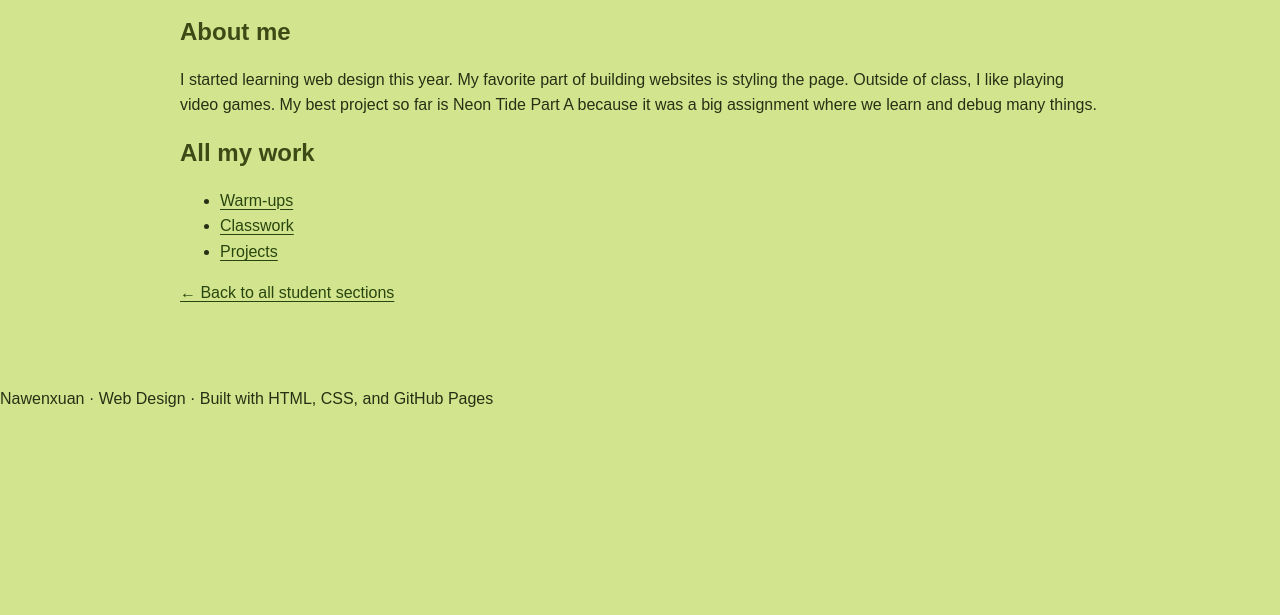
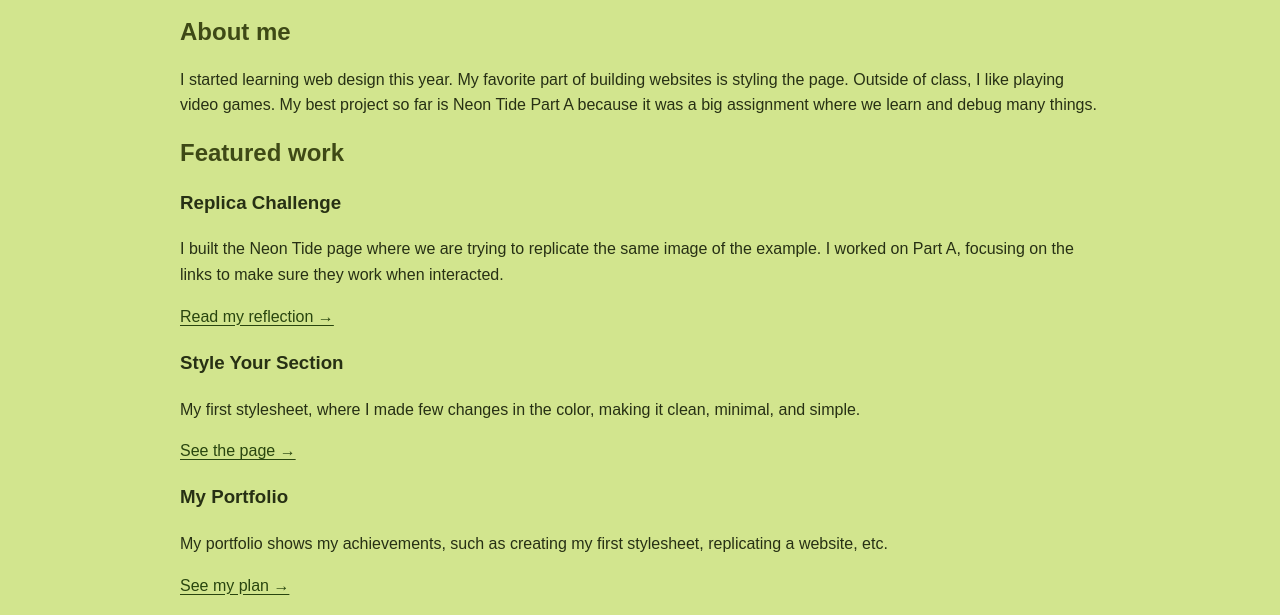
Before and after one commit to montverde-webdesign/nawenxuan-li, a plain HTML site: page index.html in a window 1280 px wide. Shown: the part 334-949 px from the top of the page. Before the commit the page ends 800 px from the top, so only its background shows below. Drawn offline with Linux system fonts and the light colour scheme.

Commit message:
Add featured work cards

```diff
--- a/index.html
+++ b/index.html
@@ -46,6 +46,42 @@
         </p>
       </section>
 
+      <section class="featured">
+        <h2>Featured work</h2>
+        <div class="cards">
+          <div class="card">
+            <h3>Replica Challenge</h3>
+            <p>
+              I built the Neon Tide page where we are trying to replicate the
+              same image of the example. I worked on Part A, focusing on the
+              links to make sure they work when interacted.
+            </p>
+            <a href="projects/2026-11-05-replica-challenge.html"
+              >Read my reflection &rarr;</a
+            >
+          </div>
+          <div class="card">
+            <h3>Style Your Section</h3>
+            <p>
+              My first stylesheet, where I made few changes in the color, making
+              it clean, minimal, and simple.
+            </p>
+            <a href="classwork/2026-10-23-style-my-section.html"
+              >See the page &rarr;</a
+            >
+          </div>
+          <div class="card">
+            <h3>My Portfolio</h3>
+            <p>
+              My portfolio shows my achievements, such as creating my first
+              stylesheet, replicating a website, etc.
+            </p>
+            <a href="classwork/2026-11-16-portfolio-plan.html"
+              >See my plan &rarr;</a
+            >
+          </div>
+        </div>
+      </section>
       <section class="all-work">
         <h2>All my work</h2>
         <ul class="work-links">
```
Also changed, not shown: images/replica-compare.png (added).
